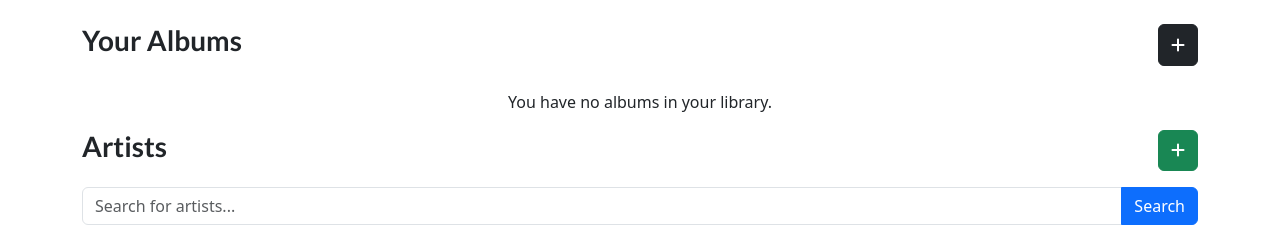
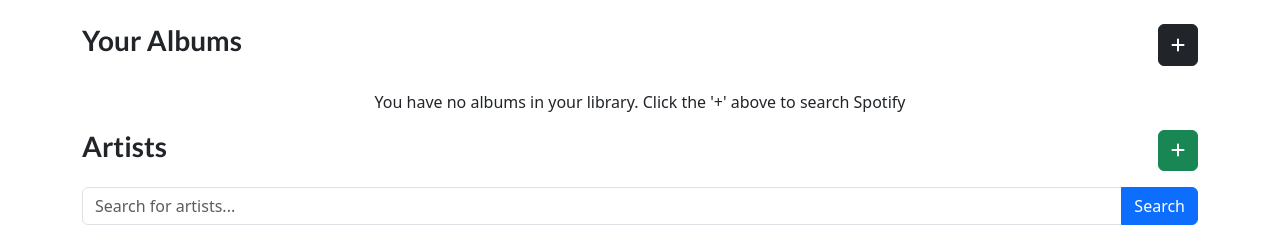
Before and after one commit to Georgeburn94/StarTrack, a Django app: page / in a window 1280 px wide. Shown: the part 56-305 px from the top of the page. Run offline with Django 4.2, Linux system fonts and the light colour scheme; the visitor is signed in with stand-in values (Sample User, id 1); data that the repository does not hold is empty; some libraries are stand-ins or nearby versions.

Commit message:
change wording of message

```diff
--- a/startrack/templates/home.html
+++ b/startrack/templates/home.html
@@ -62,7 +62,7 @@
         {% endfor %}
     {% else %}
         <div class="col-12">
-            <p class="text-center">You have no albums in your library.</p>
+            <p class="text-center">You have no albums in your library. Click the '+' above to search Spotify</p>
         </div>
     {% endif %}
 </div>
```
